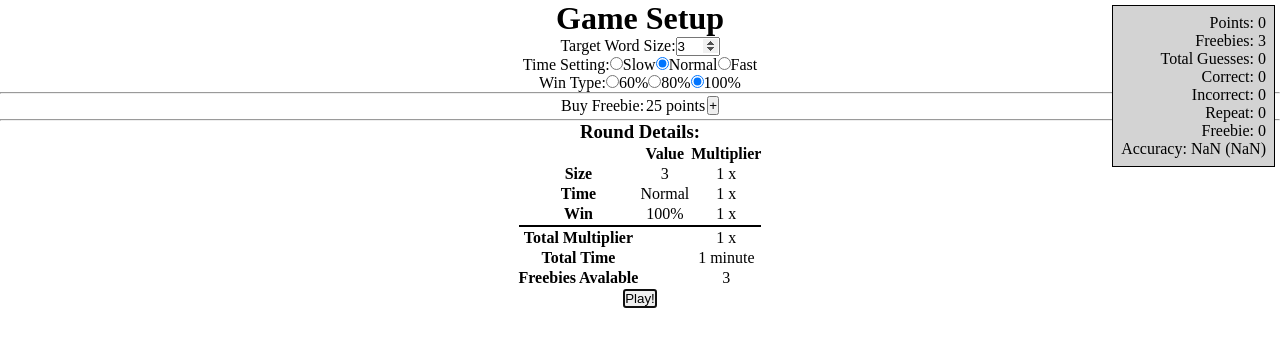
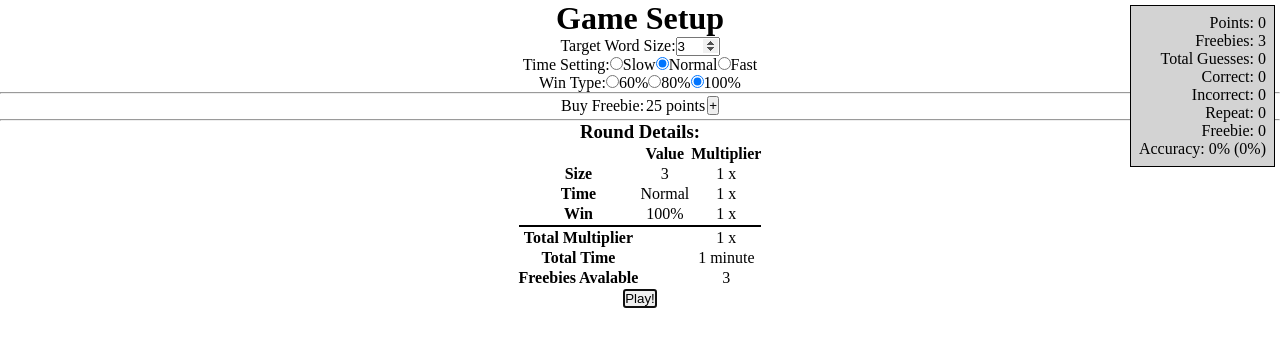
Before and after one commit to JordanKarp/Anagramer-JS, a React (Vite) app: page /setup in a window 1280 px wide. Shown: the top 346 px of the page. Built offline with nearby package versions, Linux system fonts and the light colour scheme.

Commit message:
Update GuessStatsBoard.jsx

```diff
--- a/src/components/GuessStatsBoard.jsx
+++ b/src/components/GuessStatsBoard.jsx
@@ -1,8 +1,8 @@
 import formatNumber from "../utils/formatNumber"
 
 const GuessStatsBoard = ({guessStats}) => {
-    let strictAcc = formatNumber(guessStats.correct / guessStats.total)
-    let acc = formatNumber(guessStats.correct / (guessStats.total - guessStats.repeat - guessStats.freebies))
+    let strictAcc = formatNumber(guessStats.correct / guessStats.total) || 0
+    let acc = formatNumber(guessStats.correct / (guessStats.total - guessStats.repeat - guessStats.freebies)) || 0
 
     return (
         <div className='guessStatsBoard'>
@@ -11,7 +11,7 @@ const GuessStatsBoard = ({guessStats}) => {
             <p>Incorrect: {guessStats.incorrect}</p>
             <p>Repeat: {guessStats.repeat}</p>
             <p>Freebie: {guessStats.freebies}</p>
-            <p>Accuracy: {acc} ({strictAcc})</p>
+            <p>Accuracy: {acc* 100}% ({strictAcc*100}%)</p>
         </div>
     )
 }
```
